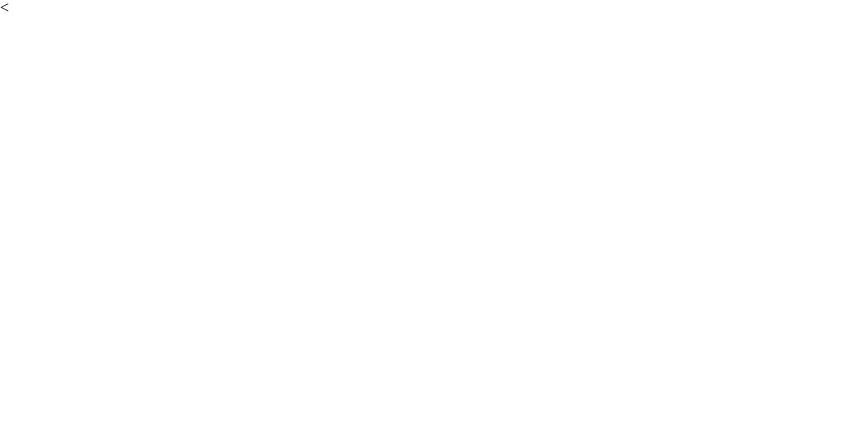
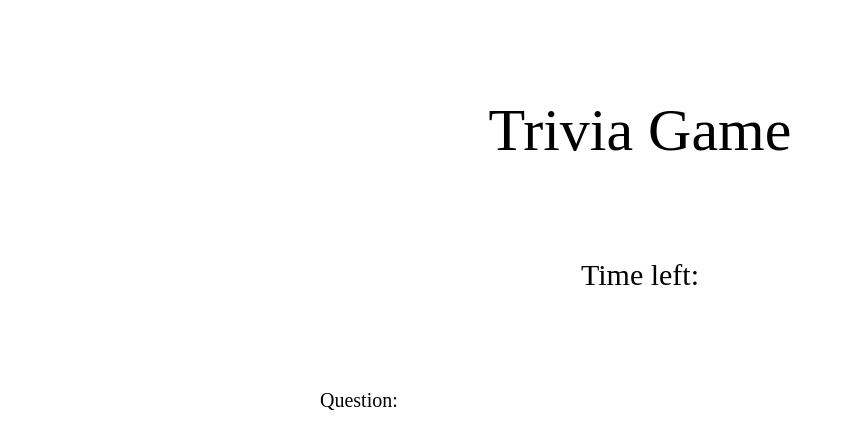
Before and after one commit to Jimbomoso/TriviaGame, a plain HTML site: page index.html in a window 1280 px wide. Shown: the whole page, without its empty margins (0-852 px from the left). Drawn offline with nearby package versions, Linux system fonts and the light colour scheme.

Commit message:
added very basic html framework and css styling

```diff
--- a/assets/css/styles.css
+++ b/assets/css/styles.css
@@ -0,0 +1,19 @@
+.container {
+
+    margin-top: 100px;
+}
+
+#gameTitle {
+    font-size: 60px;
+    text-align: center;
+}
+
+#timer {
+    font-size: 30px;
+    text-align: center;
+}
+
+#question {
+    font-size: 20px;
+    margin-left: 25%;
+}
--- a/index.html
+++ b/index.html
@@ -1,4 +1,4 @@
-<<!DOCTYPE html>
+<!DOCTYPE html>
 <!--[if lt IE 7]>      <html class="no-js lt-ie9 lt-ie8 lt-ie7"> <![endif]-->
 <!--[if IE 7]>         <html class="no-js lt-ie9 lt-ie8"> <![endif]-->
 <!--[if IE 8]>         <html class="no-js lt-ie9"> <![endif]-->
@@ -14,8 +14,34 @@
         <link rel="stylesheet" href="assets/css/styles.css">
         <link rel="stylesheet" href="">
     </head>
+
     <body>
 
+        <header>
+            <div class="container">
+                <div id="gameTitle">
+                    <h1> Trivia Game </h1>
+                </div>
+            </div>
+        </header>
+
+        <section>
+            <div class="container">
+                <div id="timer">
+                    <h1> Time left: </h1>
+                    <div id="clock"></div>
+                </div>
+            </div>
+        </section>
+
+        <section>
+            <div class="container">
+                <div id="question">
+                    <h2> Question: </h2>
+                </div>
+                <div id="qx"></div>
+            </div>
+        </section>
 
 
         <!-- links to jquery and javascript -->
```
